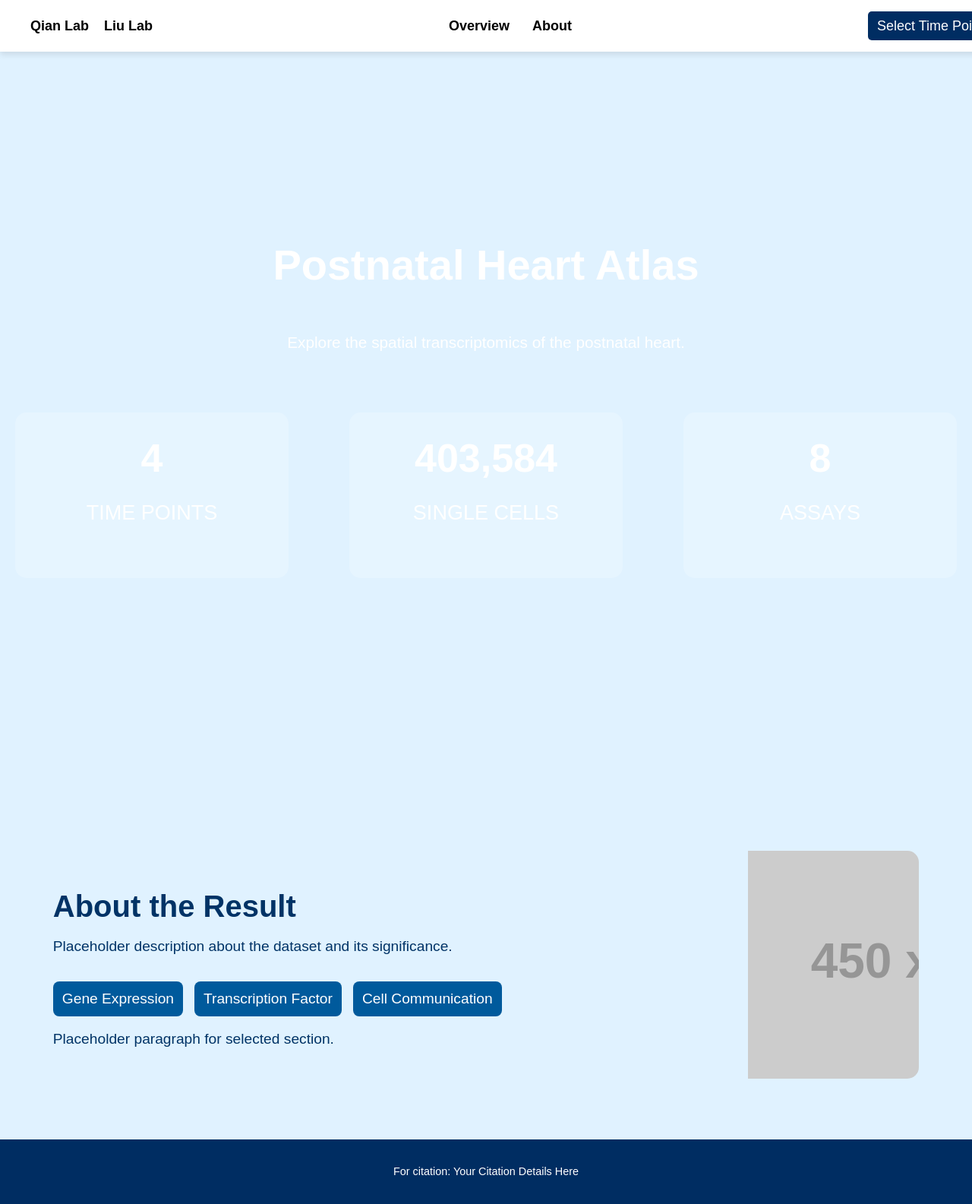
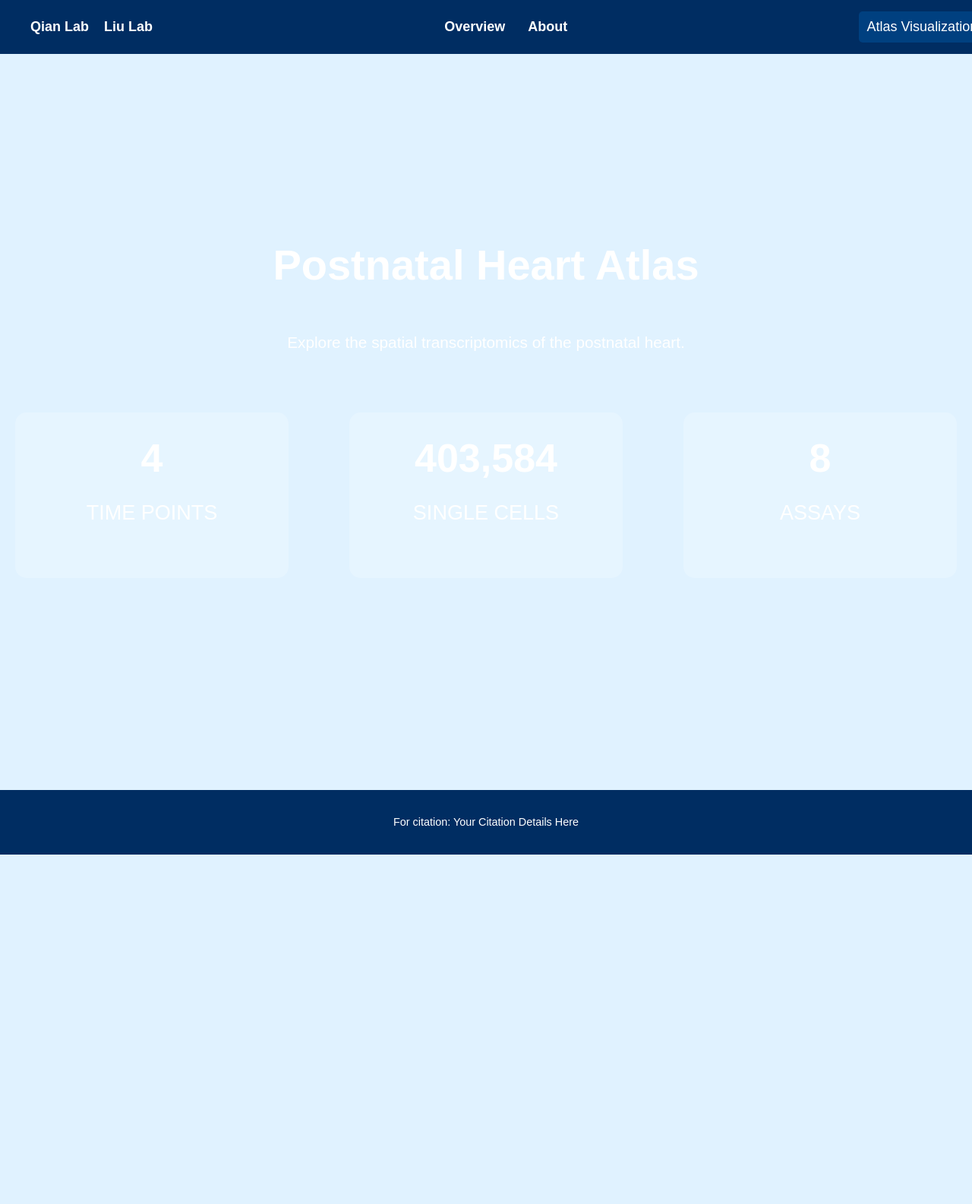
Before and after one commit to yrsong001/postnatal_heart_atlas, a plain HTML site: page index.html in a window 1280 px wide. Shown: the whole page at 76% size. After the commit the page ends 1125 px from the top, so only its background shows below. Drawn offline with Linux system fonts and the light colour scheme; placeholder pictures from the web are drawn by us.

Commit message:
Updated index.html with new background

```diff
--- a/index.html
+++ b/index.html
@@ -13,20 +13,18 @@
       text-align: center;
     }
 
-    /* Fixed Navigation Bar */
+    /* Fixed Dark Blue Navigation Bar */
     .navbar {
       display: flex;
       justify-content: space-between;
       align-items: center;
       padding: 15px 40px;
-      background-color: white;
-      color: black;
+      background-color: #002D62;
       position: fixed;
       width: 100%;
       top: 0;
       left: 0;
       z-index: 1000;
-      box-shadow: 0px 4px 8px rgba(0, 0, 0, 0.1);
     }
     .nav-left {
       display: flex;
@@ -34,13 +32,13 @@
     }
     .nav-left a {
       text-decoration: none;
-      color: black;
+      color: white;
       font-size: 18px;
       font-weight: bold;
       transition: color 0.3s;
     }
     .nav-left a:hover {
-      color: #002D62;
+      color: #FFD700;
     }
     .nav-center {
       display: flex;
@@ -48,26 +46,50 @@
     }
     .nav-center a {
       text-decoration: none;
-      color: black;
+      color: white;
       font-size: 18px;
       font-weight: bold;
       transition: color 0.3s;
     }
     .nav-center a:hover {
-      color: #002D62;
+      color: #FFD700;
     }
+
+    /* Dropdown Menu */
     .nav-right {
-      display: flex;
-      align-items: center;
+      position: relative;
+      display: inline-block;
     }
-    .dropdown {
+    .dropbtn {
       font-size: 18px;
-      padding: 8px;
+      padding: 10px;
       border-radius: 5px;
-      background-color: #002D62;
+      background-color: #004080;
       color: white;
       border: none;
       cursor: pointer;
+    }
+    .dropdown-content {
+      display: none;
+      position: absolute;
+      right: 0;
+      background-color: white;
+      min-width: 200px;
+      box-shadow: 0px 4px 8px rgba(0, 0, 0, 0.2);
+      border-radius: 5px;
+    }
+    .dropdown-content a {
+      color: black;
+      padding: 10px;
+      text-decoration: none;
+      display: block;
+      font-size: 16px;
+    }
+    .dropdown-content a:hover {
+      background-color: #f1f1f1;
+    }
+    .nav-right:hover .dropdown-content {
+      display: block;
     }
 
     /* Hero Section with Background Image */
@@ -183,7 +205,7 @@
 </head>
 <body>
 
-  <!-- Fixed Navigation Bar -->
+  <!-- Fixed Dark Blue Navigation Bar -->
   <div class="navbar">
     <div class="nav-left">
       <a href="https://uncliqian.web.unc.edu/">Qian Lab</a>
@@ -194,13 +216,13 @@
       <a href="#about">About</a>
     </div>
     <div class="nav-right">
-      <select class="dropdown">
-        <option>Select Time Point</option>
-        <option value="p0">P0 Visualization</option>
-        <option value="p7">P7 Visualization</option>
-        <option value="p14">P14 Visualization</option>
-        <option value="p21">P21 Visualization</option>
-      </select>
+      <button class="dropbtn">Atlas Visualization ▼</button>
+      <div class="dropdown-content">
+        <a href="#">P0 Visualization</a>
+        <a href="#">P7 Visualization</a>
+        <a href="#">P14 Visualization</a>
+        <a href="#">P21 Visualization</a>
+      </div>
     </div>
   </div>
 
@@ -224,27 +246,6 @@
     </div>
   </div>
 
-  <!-- About Section -->
-  <div class="about-section" id="about">
-    <div class="about-content">
-      <div class="about-text">
-        <h2>About the Result</h2>
-        <p>Placeholder description about the dataset and its significance.</p>
-        <div class="tab-container">
-          <div class="tab" onclick="changeImage(0)">Gene Expression</div>
-          <div class="tab" onclick="changeImage(1)">Transcription Factor</div>
-          <div class="tab" onclick="changeImage(2)">Cell Communication</div>
-        </div>
-        <p>Placeholder paragraph for selected section.</p>
-      </div>
-      <div class="image-container">
-        <img src="https://via.placeholder.com/450x300" class="active" alt="Gene Expression">
-        <img src="https://via.placeholder.com/450x300" alt="Transcription Factor">
-        <img src="https://via.placeholder.com/450x300" alt="Cell Communication">
-      </div>
-    </div>
-  </div>
-
   <!-- Footer -->
   <div class="footer">
     <p>For citation: Your Citation Details Here</p>
```
